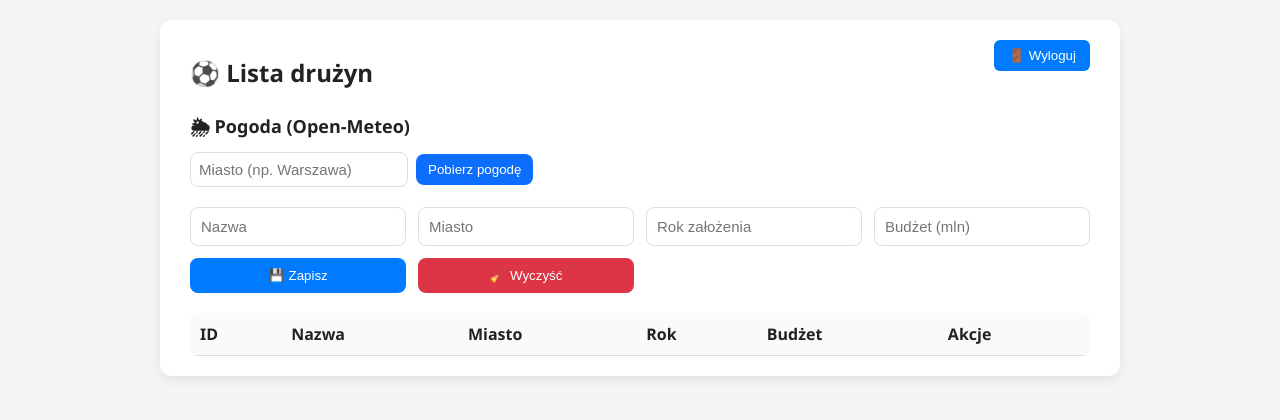
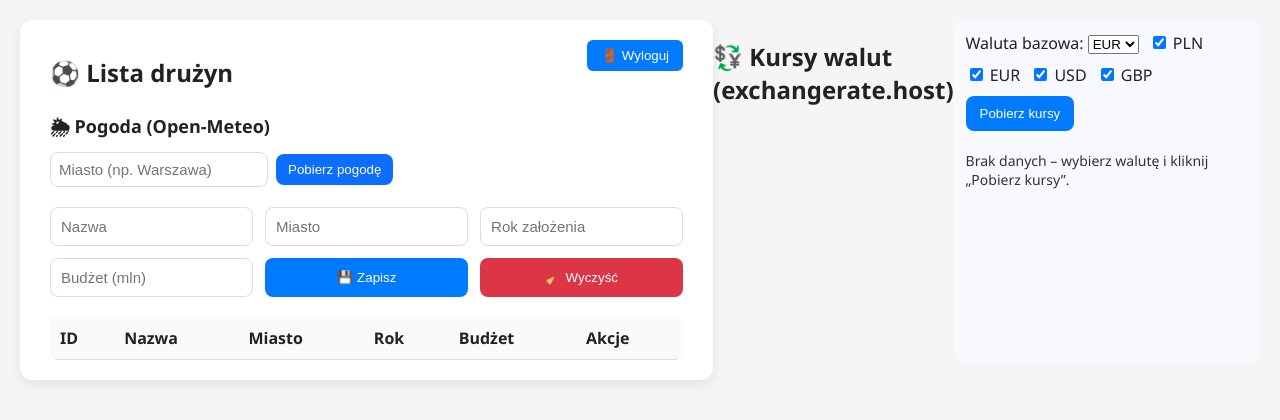
Before and after one commit to deoniseo/projekt-crud-66714, a website: page public/index.html in a window 1280 px wide. Drawn offline with Linux system fonts and the light colour scheme; no server answers; sample sign-in values are in the browser's storage.

Commit message:
Update index.html

```diff
--- a/public/index.html
+++ b/public/index.html
@@ -186,6 +186,32 @@
     <tbody id="lista"></tbody>
   </table>
 </div>
+<h2>💱 Kursy walut (exchangerate.host)</h2>
+
+<div style="margin-bottom: 18px; padding: 12px; border-radius: 10px; background:#f8f9ff;">
+  <form id="rates-form" style="display:flex; gap:10px; flex-wrap:wrap; align-items:center;">
+    <label>
+      Waluta bazowa:
+      <select id="rates-base">
+        <option value="EUR">EUR</option>
+        <option value="PLN">PLN</option>
+        <option value="USD">USD</option>
+        <option value="GBP">GBP</option>
+      </select>
+    </label>
+
+    <label><input type="checkbox" name="rates-symbol" value="PLN" checked> PLN</label>
+    <label><input type="checkbox" name="rates-symbol" value="EUR" checked> EUR</label>
+    <label><input type="checkbox" name="rates-symbol" value="USD" checked> USD</label>
+    <label><input type="checkbox" name="rates-symbol" value="GBP" checked> GBP</label>
+
+    <button type="submit" class="btn-primary">Pobierz kursy</button>
+  </form>
+
+  <div id="rates-box" style="margin-top:10px; font-size:14px; color:#333;">
+    Brak danych – wybierz walutę i kliknij „Pobierz kursy”.
+  </div>
+</div>
 
 <script>
   function logout() {
```
